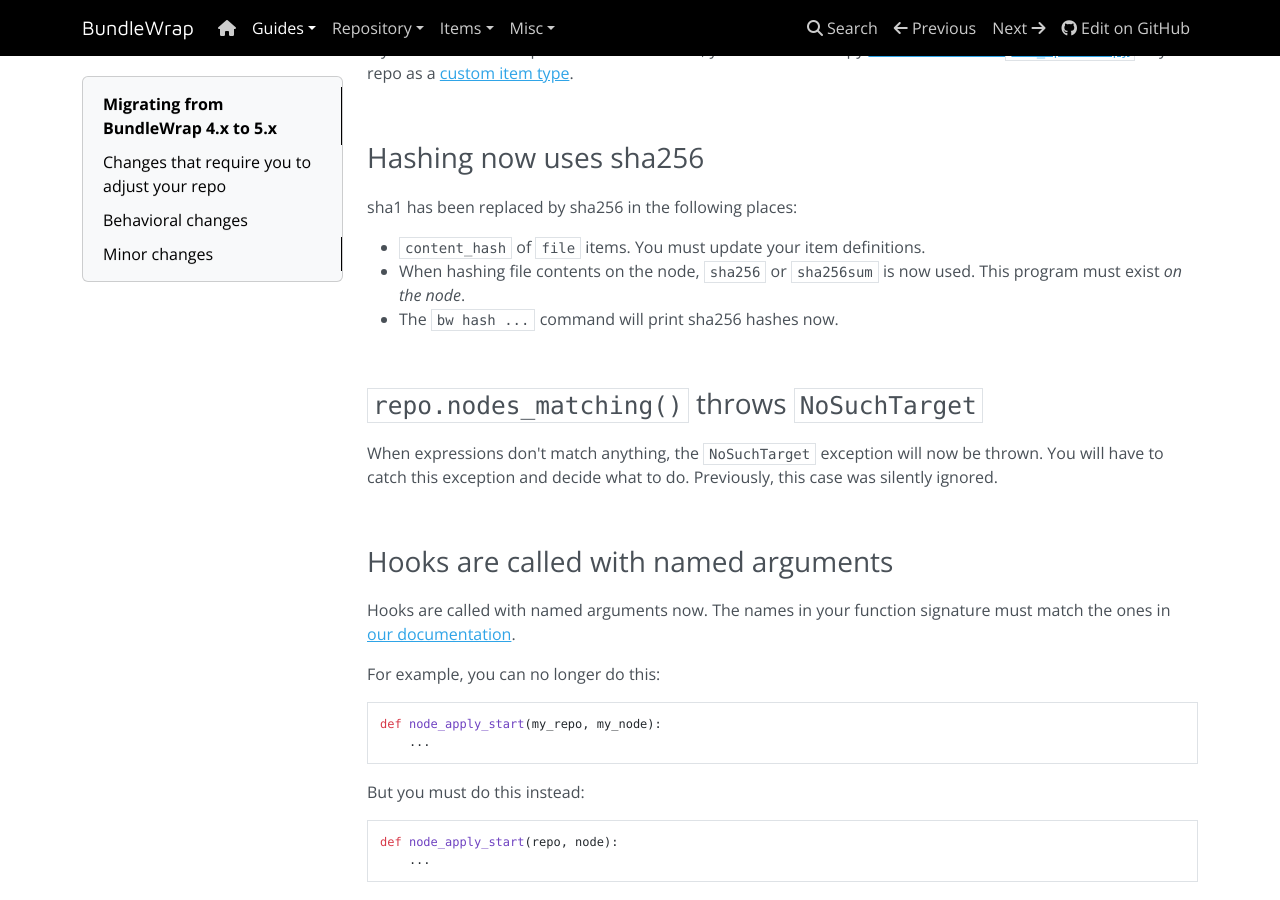
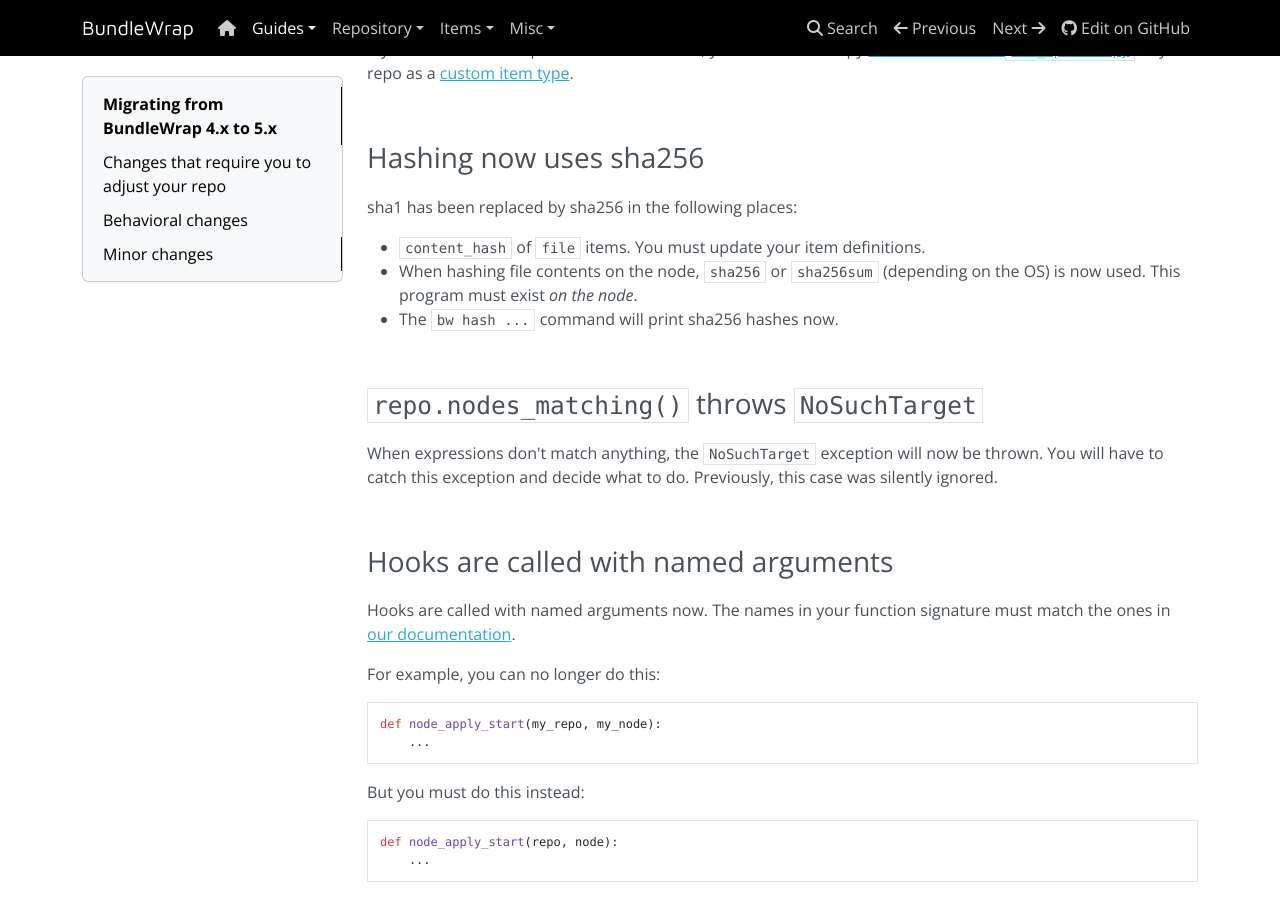
Before and after one commit to bundlewrap/bundlewrap, an MkDocs documentation site: the page built from docs/content/guide/migrate_45.md, in a window 1280 px wide and 900 px high, scrolled down 486 px. Built offline with MkDocs 1.6.1, drawn with Linux system fonts in a browser that asks for light colours; nearby versions of some CDN libraries.

Commit message:
migrate_45: Clarify sha256 vs. sha256sum

```diff
--- a/docs/content/guide/migrate_45.md
+++ b/docs/content/guide/migrate_45.md
@@ -25,7 +25,7 @@
 sha1 has been replaced by sha256 in the following places:
 
 -   `content_hash` of `file` items. You must update your item definitions.
--   When hashing file contents on the node, `sha256` or `sha256sum` is now used. This program must exist *on the node*.
+-   When hashing file contents on the node, `sha256` or `sha256sum` (depending on the OS) is now used. This program must exist *on the node*.
 -   The `bw hash ...` command will print sha256 hashes now.
 
 <br>
```
